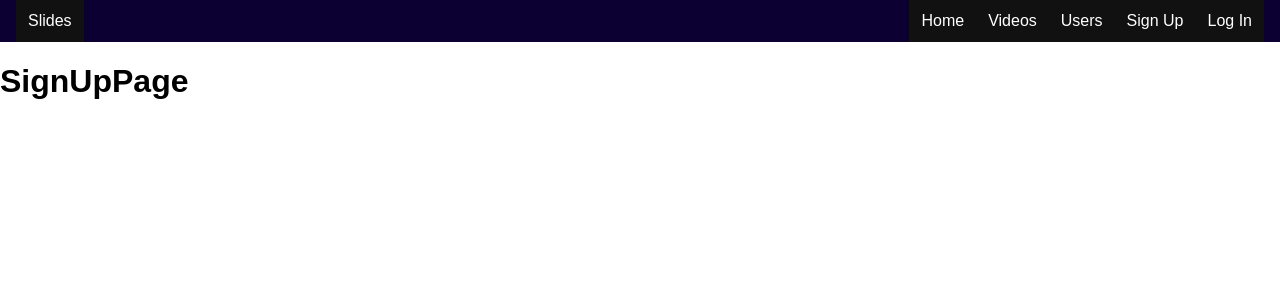
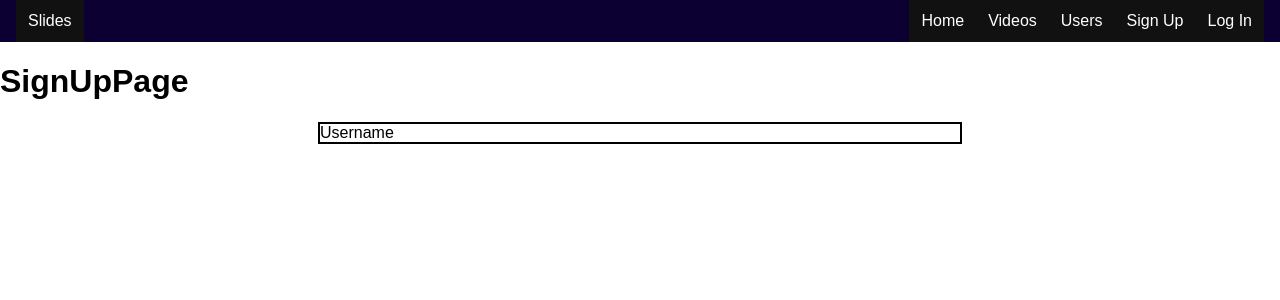
Before and after one commit to MostlyFocusedMike/slides-front, a React (Create React App) app: page /signup in a window 1280 px wide. Shown: the top 300 px of the page. Built offline with nearby package versions, Linux system fonts and the light colour scheme; what normalizr would draw is missing.

Commit message:
create sign up form component file

```diff
--- a/css/style.css
+++ b/css/style.css
@@ -23,3 +23,35 @@ body:before {
   white-space: pre;
   font-family: monospace;
   content: "Errno::ENOENT: No such file or directory @ rb_sysopen - scss/main.scss"; }
+html, body {
+  margin: 0;
+  padding: 0; }
+
+nav {
+  background: #0C0032;
+  display: flex;
+  flex-wrap: wrap;
+  align-items: center;
+  justify-content: flex-end;
+  padding: 0 1rem;
+  margin: 0; }
+  nav a {
+    text-decoration: none;
+    width: 100px;
+    padding: 12px;
+    background: #111;
+    textDecoration: none;
+    color: white;
+    text-align: center;
+    width: auto;
+    transition: background 150ms; }
+    nav a:visited {
+      background: #0C0032; }
+    nav a:hover {
+      background: #190061; }
+    nav a:active {
+      background: #240090; }
+  nav #nav-logo {
+    margin-right: auto; }
+
+/*# sourceMappingURL=App.css.map */
--- a/src/App.css
+++ b/src/App.css
@@ -1,3 +1,9 @@
+form {
+  width: 50%;
+  min-width: 360px;
+  border: 2px solid black;
+  margin: 1rem auto; }
+
 html, body {
   margin: 0;
   padding: 0; }
--- /dev/null
+++ b/src/components/SignUpForm.js
@@ -0,0 +1,17 @@
+import React from 'react'
+
+class SignUpForm extends React.Component {
+  state = {
+
+  }
+
+  render() {
+    return (
+      <form>
+        <label>Username</label>
+      </form>
+    )
+  }
+}
+
+export default SignUpForm
--- a/src/pages/SignUpPage.js
+++ b/src/pages/SignUpPage.js
@@ -1,9 +1,11 @@
 import React from 'react'
+import SignUpForm from '../components/SignUpForm'
 
 const SignUpPage = (props) => {
   return (
     <div>
       <h1>SignUpPage</h1>
+      <SignUpForm />
     </div>
   )
 }
--- a/src/scss/main.scss
+++ b/src/scss/main.scss
@@ -24,6 +24,12 @@ $bor: 2px solid black;
   }
 }
 
+%basic-form {
+  width: 50%;
+  min-width: 360px;
+  border: $bor;
+  margin: 1rem auto;
+}
 %basic-link {
   width: 100%;
   text-align: center;
@@ -107,3 +113,7 @@ nav {
     margin-right: auto;
   }
 }
+
+form {
+  @extend %basic-form;
+}
```
Also changed, not shown: 1 other file (tests, documents, lock files or other folders).
